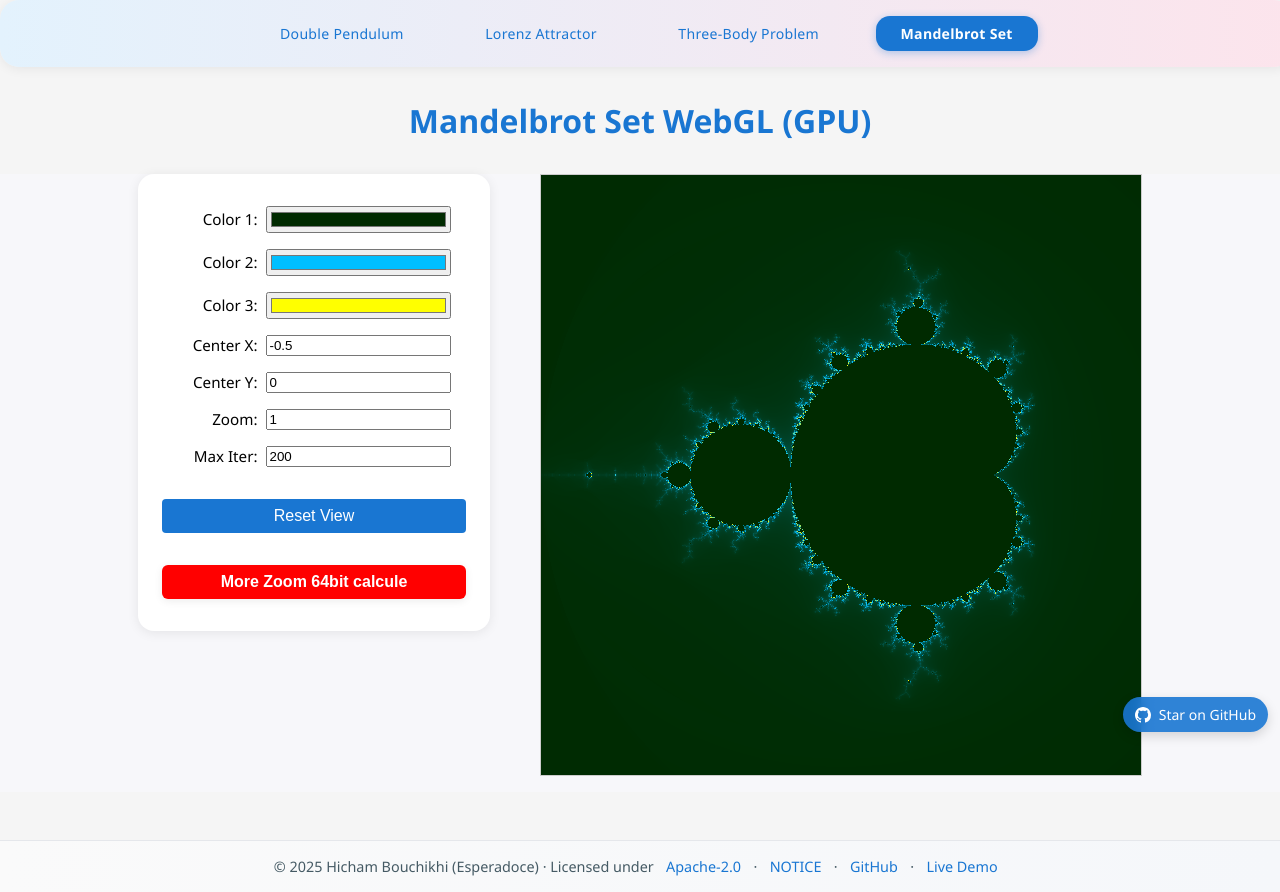
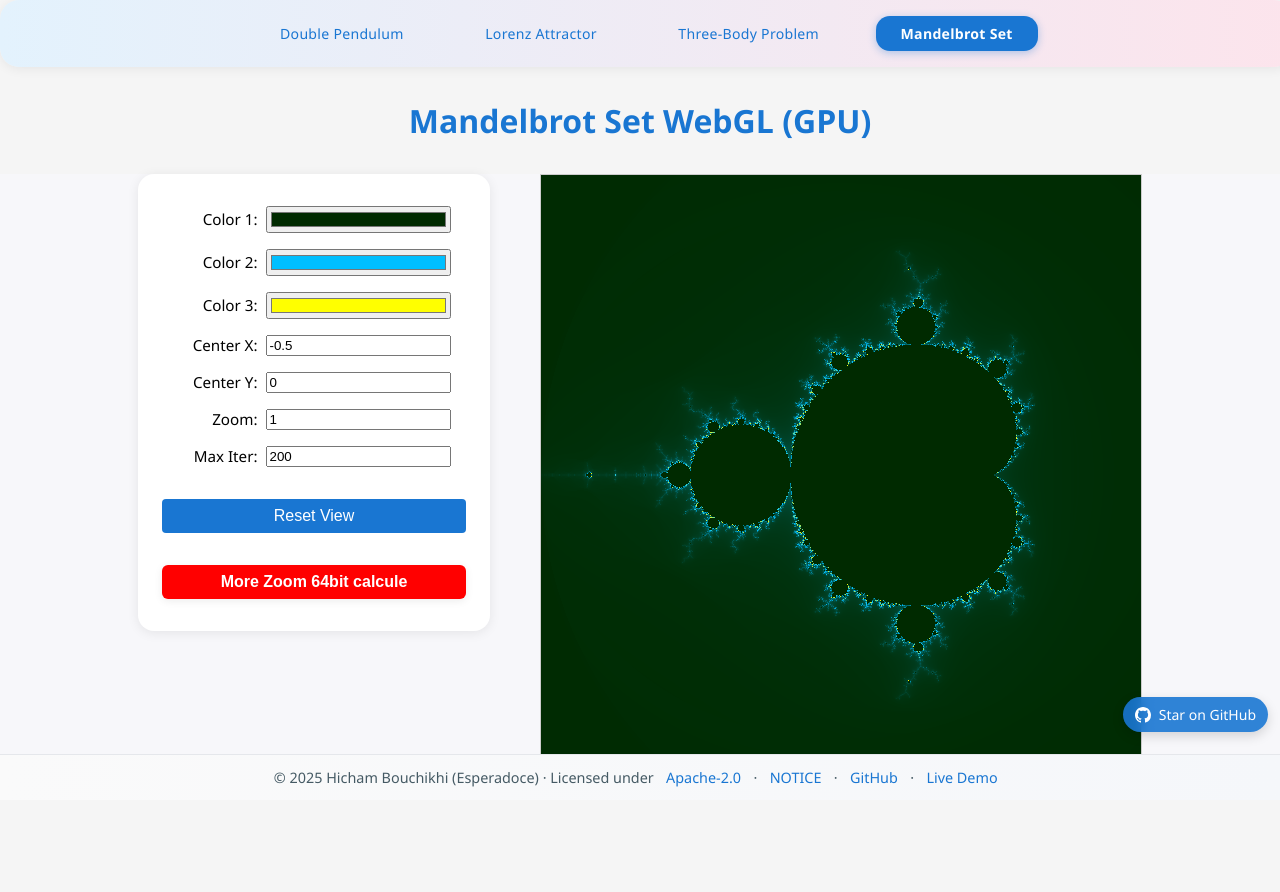
Before and after one commit to Esperadoce/ChaosSimulation, a React (Vite) app: page /mandelbrot in a window 1280 px wide. Built offline with nearby package versions, Linux system fonts and the light colour scheme.

Commit message:
fix(ui): make footer fixed and enable vertical scroll; add bottom padding to avoid overlap

```diff
--- a/src/components/SiteFooter.jsx
+++ b/src/components/SiteFooter.jsx
@@ -2,12 +2,16 @@ import React from 'react';
 
 export default function SiteFooter() {
     const wrapper = {
-        marginTop: '3em',
-        padding: '1em 0.8em',
+        position: 'fixed',
+        left: 0,
+        right: 0,
+        bottom: 0,
+        padding: '0.8em 0.8em',
         textAlign: 'center',
         color: '#455a64',
         borderTop: '1px solid #e5e7eb',
         background: 'linear-gradient(90deg, #fafafa 0%, #f5f7fa 100%)',
+        zIndex: 900,
     };
     const link = {
         color: '#1976d2',
--- a/src/index.css
+++ b/src/index.css
@@ -1,13 +1,15 @@
 html,
 body {
     overflow-x: hidden;
-    overflow-y: hidden;
+    overflow-y: auto;
 }
 
 body {
     margin: 0;
     font-family: 'Segoe UI', Arial, sans-serif;
     background: #f5f5f5;
+    padding-bottom: 84px;
+    /* room for fixed footer and badge */
 }
 
 h1 {
```
